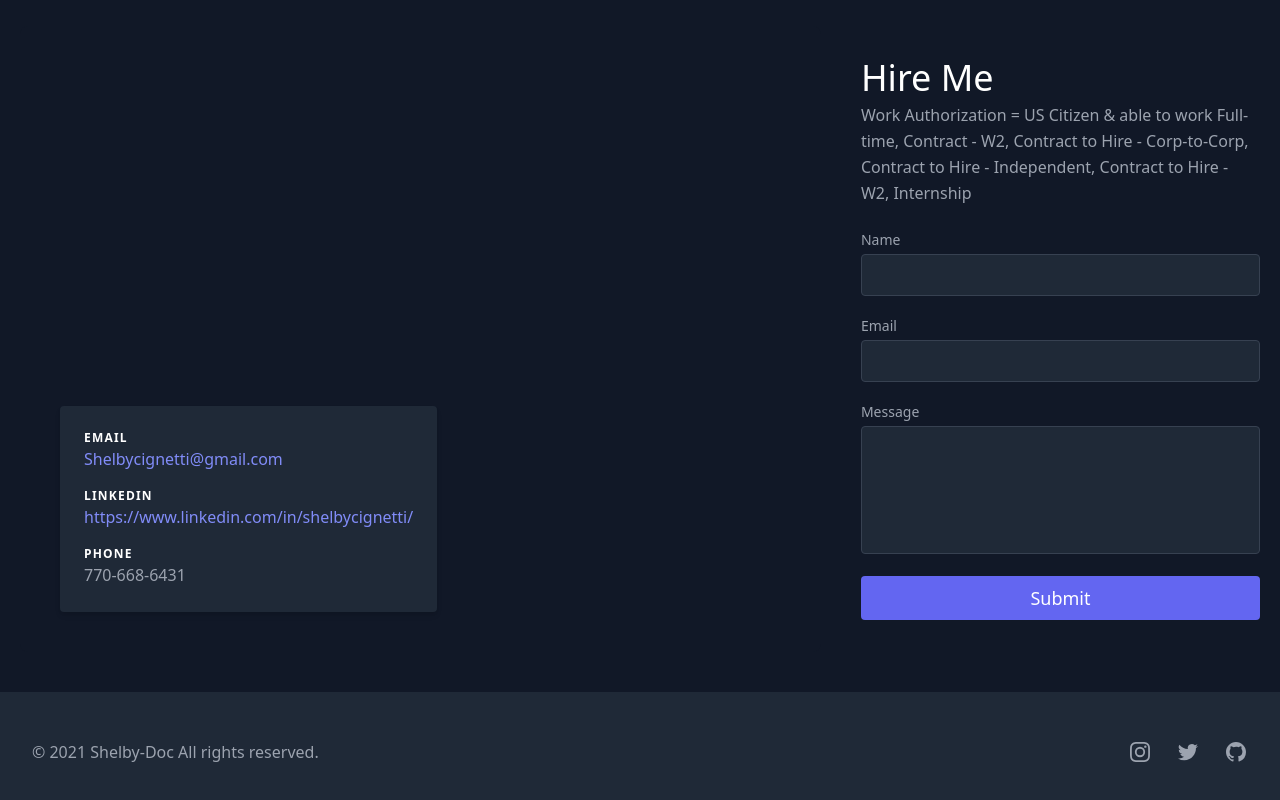
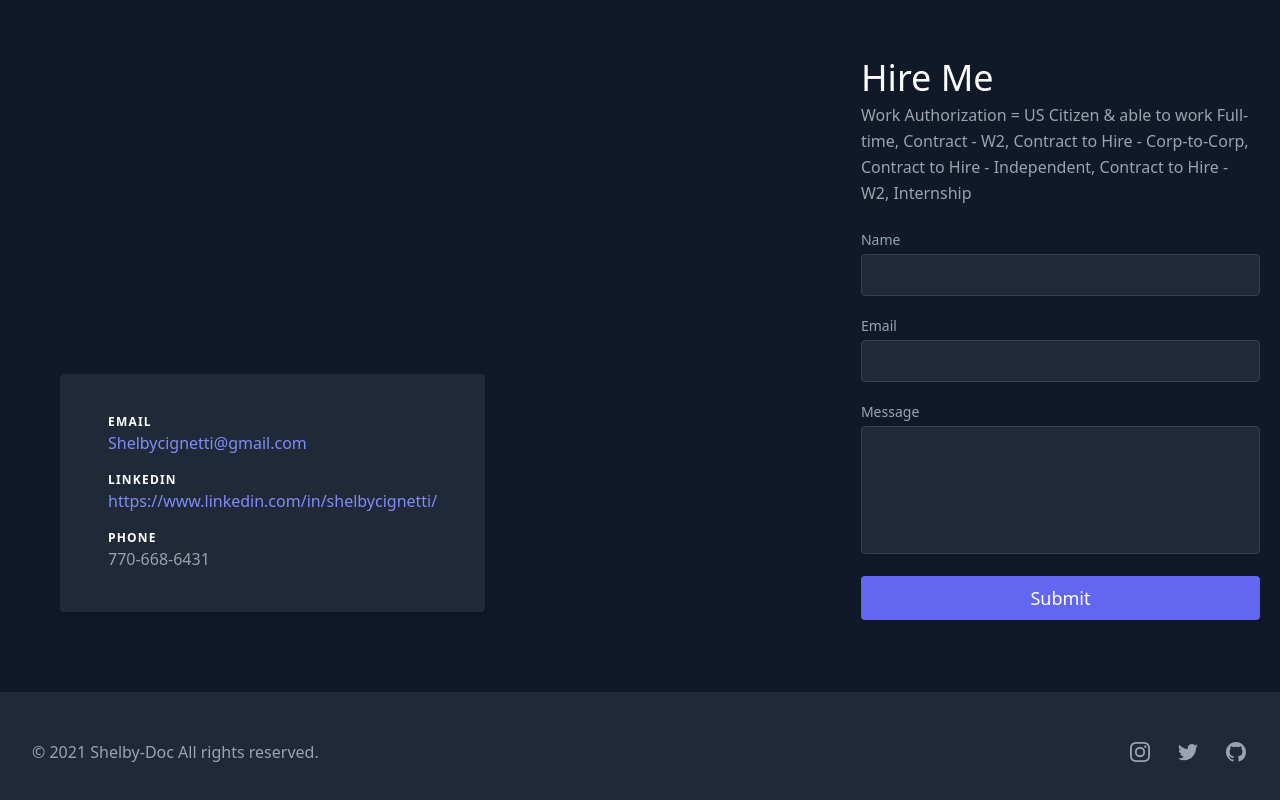
Before and after one commit to shelb-doc/MyPersonSite, a React (Create React App) app: page / in a window 1280 px wide. Shown: the part 2587-3387 px from the top of the page. Built offline with nearby package versions, Linux system fonts and the light colour scheme.

Commit message:
tweking the contact

```diff
--- a/src/components/Contact.js
+++ b/src/components/Contact.js
@@ -28,7 +28,7 @@ return (
 <section id="contact" className="relative">
     <div className="container px-5 py-10 mx-auto flex sm:flex-nowrap flex-wrap">
     <div className="lg:w-2/3 md:w-1/2 bg-gray-900 rounded-lg overflow-hidden sm:mr-10 p-10 flex items-end justify-start relative">
-        <div className="bg-gray-800 relative flex flex-wrap py-6 rounded shadow-md">
+        <div className="bg-gray-800 relative flex flex-wrap py-10 px-6 rounded shadow-md">
         <div className="xl:w-1/2 px-6 mt-4 lg:mt-0">
             <h2 className="title-font font-semibold text-white tracking-widest text-xs">
             EMAIL
```
